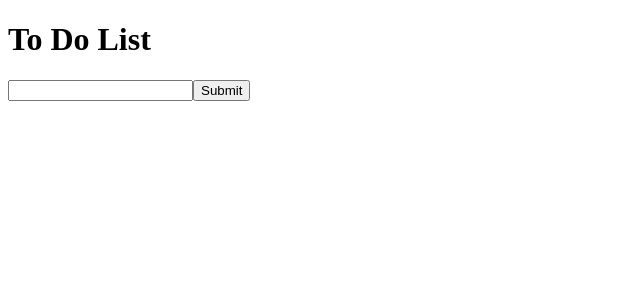
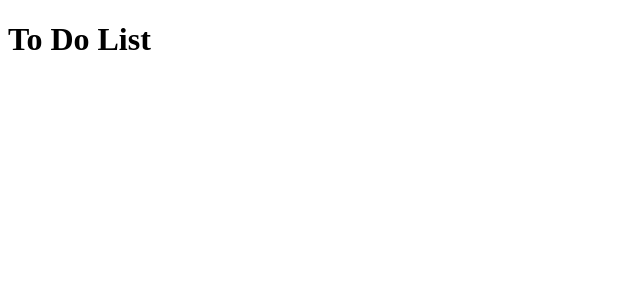
Before and after one commit to Liu-Ivy/ToDoApp, a React (Create React App) app in the folder todolist/: page / in a window 1280 px wide. Shown: the top 300 px of the page, without its empty margins (0-640 px from the left). Built offline with nearby package versions, Linux system fonts and the light colour scheme; the HTML template or start-up script is replaced by a standard one.

Commit message:
form and list added

```diff
--- a/todolist/src/App.js
+++ b/todolist/src/App.js
@@ -1,33 +1,24 @@
 import React, { Component } from "react";
-import List from "./List";
+import TodoList from "./components/TodoList";
 
 class App extends Component {
   state = {
-    input: "",
-    lists: [],
+    count: 0,
   };
 
-  onChange = (event) => {
-    this.setState({ input: event.target.value });
+  increment = () => {
+    this.setState({ count: this.state.count + 1 });
   };
 
-  onSubmit = (event) => {
-    event.preventDefault();
-    this.setState({
-      input: "",
-      lists: [...this.state.lists, this.state.input],
-    });
+  decrement = () => {
+    this.setState({ count: this.state.count - 1 });
   };
 
   render() {
     return (
       <div>
         <h1>To Do List</h1>
-        <form onSubmit={this.onSubmit}>
-          <input value={this.state.input} onChange={this.onChange} />
-          <button>Submit</button>
-        </form>
-        <List lists={this.state.lists} />
+        <TodoList />
       </div>
     );
   }
--- a/todolist/src/List.js
+++ /dev/null
@@ -1,11 +0,0 @@
-import React from "react";
-
-const List = (props) => (
-  <ul>
-    {props.lists.map((list, index) => (
-      <li key={index}>{list}</li>
-    ))}
-  </ul>
-);
-
-export default List;
```
Also changed, not shown: todolist/src/components/TodoForm.js (added, +8 -0 lines).
